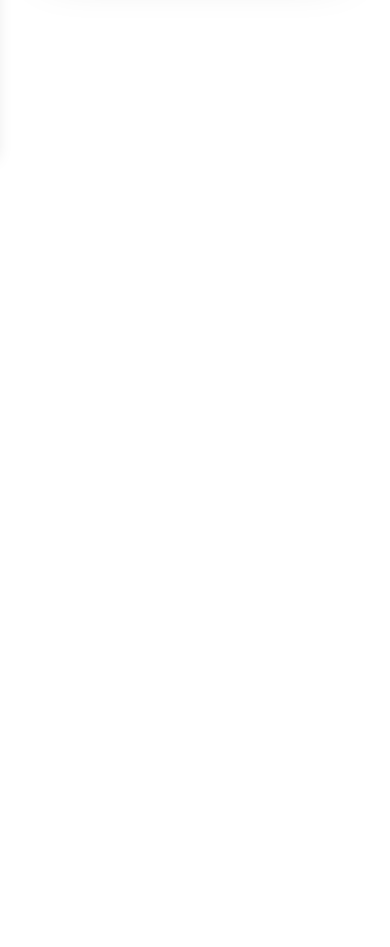
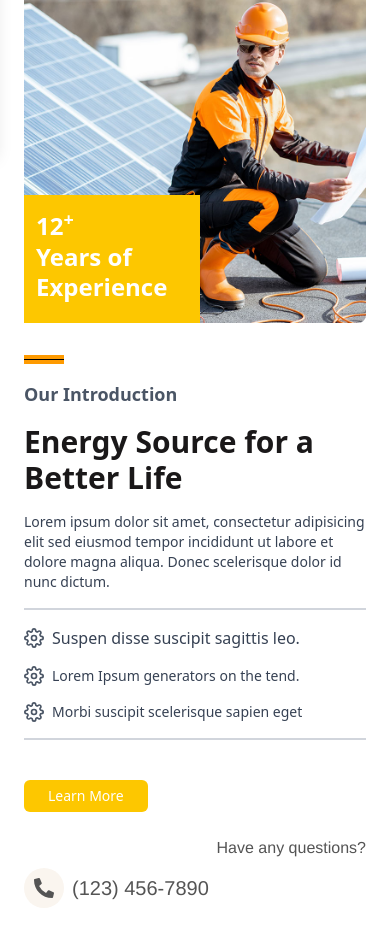
Before and after one commit to iahmadiqbal/SOLAM, a React (Vite) app: page / in a window 390 px wide. Shown: the part 717-1664 px from the top of the page. Before the commit the page ends 844 px from the top, so only its background shows below. Built offline with nearby package versions, Linux system fonts and the light colour scheme; the HTML template or start-up script is replaced by a standard one.

Commit message:
Completed Intro Section with responsive design and improved UI

```diff
--- /dev/null
+++ b/src/components/home/IntroSection/index.tsx
@@ -0,0 +1,81 @@
+import { FiSettings } from "react-icons/fi";
+import { FaPhoneAlt } from "react-icons/fa";
+
+const IntroSection = () => {
+  return (
+    <div className="flex flex-col lg:flex-row items-center justify-between py-12 px-6 space-y-8 lg:space-y-0 mt-5">
+      <div className="relative w-full lg:w-1/2">
+        <img
+          src="images/introsection.jpg"
+          alt="Experience"
+          className="w-full h-auto rounded-lg"
+        />
+        <div className="absolute bottom-0 left-0 bg-yellow-400 text-white px-3 py-4 w-44 h-32 ">
+          <h2 className="text-2xl sm:text-3xl font-semibold leading-tight">
+            12<sup className="text-lg">+</sup> <br />
+            Years of <br />
+            Experience
+          </h2>
+        </div>
+      </div>
+
+      <div className="w-full lg:w-1/2 lg:pl-12">
+        <div className="w-10 py-1 bg-amber-500">
+          <hr className="border-t" />
+        </div>
+        <h3 className="text-lg sm:text-xl font-semibold mt-4 text-gray-600">
+          Our Introduction
+        </h3>
+        <h4 className="text-3xl sm:text-4xl md:text-5xl mt-4 text-[#1A1819] font-bold">
+          Energy Source for a <br /> Better Life
+        </h4>
+        <p className="mt-4 text-sm sm:text-base text-gray-700">
+          Lorem ipsum dolor sit amet, consectetur adipisicing elit sed eiusmod
+          tempor incididunt ut labore et dolore magna aliqua. Donec scelerisque
+          dolor id nunc dictum.
+        </p>
+        <hr className="my-4 border-t-2 border-gray-300" />
+        <div className="flex items-center space-x-2 mt-4">
+          <FiSettings className="w-5 h-5 text-gray-600" />
+          <h5 className="text-base sm:text-lg font-medium text-gray-700">
+            Suspen disse suscipit sagittis leo.
+          </h5>
+        </div>
+        <div className="flex items-center space-x-2 mt-4">
+          <FiSettings className="w-5 h-5 text-gray-600" />
+          <p className="text-sm sm:text-base text-gray-700">
+            Lorem Ipsum generators on the tend.
+          </p>
+        </div>
+        <div className="flex items-center space-x-2 mt-4">
+          <FiSettings className="w-5 h-5 text-gray-600" />
+          <p className="text-sm sm:text-base text-gray-700">
+            Morbi suscipit scelerisque sapien eget
+          </p>
+        </div>
+        <hr className="my-4 border-t-2 border-gray-300" />
+        <div className="flex flex-col sm:flex-row justify-between">
+          <div className="mt-6 flex justify-start">
+            <button className="bg-[#FDC700] text-white px-6 py-1.5 rounded-md hover:bg-[#3C3C3C] transition-colors text-sm">
+              Learn More
+            </button>
+          </div>
+
+          <div className="mt-6 text-right sm:text-left font-[Helvetica] text-[16px] leading-6 text-[#545454]">
+            <p className="text-base sm:text-lg font-normal">
+              Have any questions?
+            </p>
+            <p className="text-xl sm:text-2xl font-normal flex items-center mt-2">
+              <span className="flex items-center justify-center w-10 h-10 rounded-full bg-[#FAF5EF] mr-2">
+                <FaPhoneAlt className="text-[#545454]" />
+              </span>
+              (123) 456-7890
+            </p>
+          </div>
+        </div>
+      </div>
+    </div>
+  );
+};
+
+export default IntroSection;
--- a/src/pages/home/index.tsx
+++ b/src/pages/home/index.tsx
@@ -1,9 +1,11 @@
 import SolarHeroSection from "../../components/home";
+import IntroSection from "../../components/home/IntroSection";
 
 const Home = () => {
   return (
     <>
       <SolarHeroSection />
+      <IntroSection />
     </>
   );
 };
```
Also changed, not shown: public/images/introsection.jpg (added).
